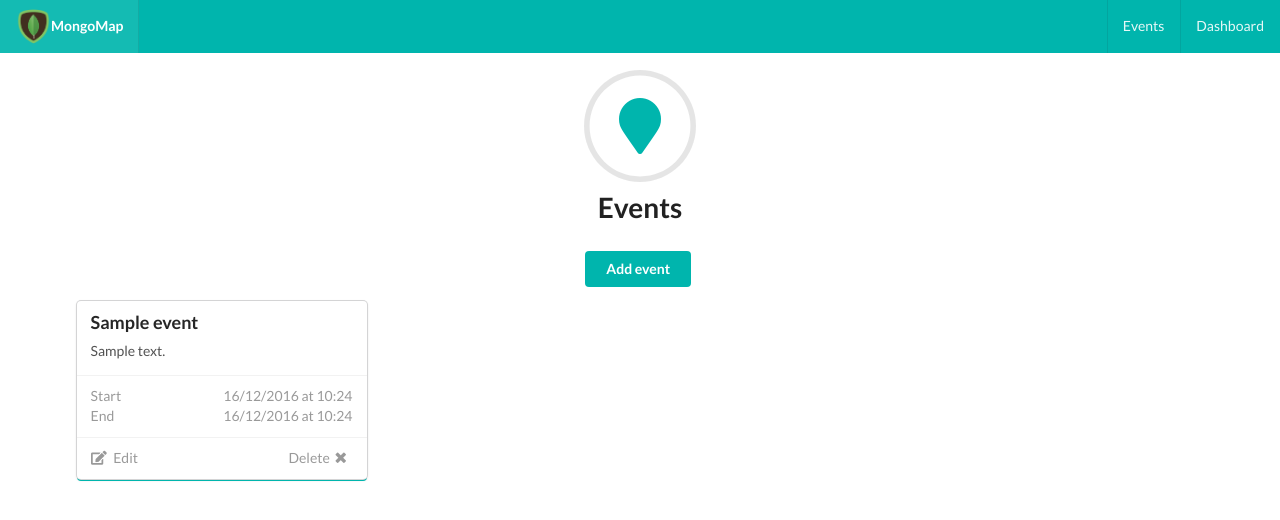
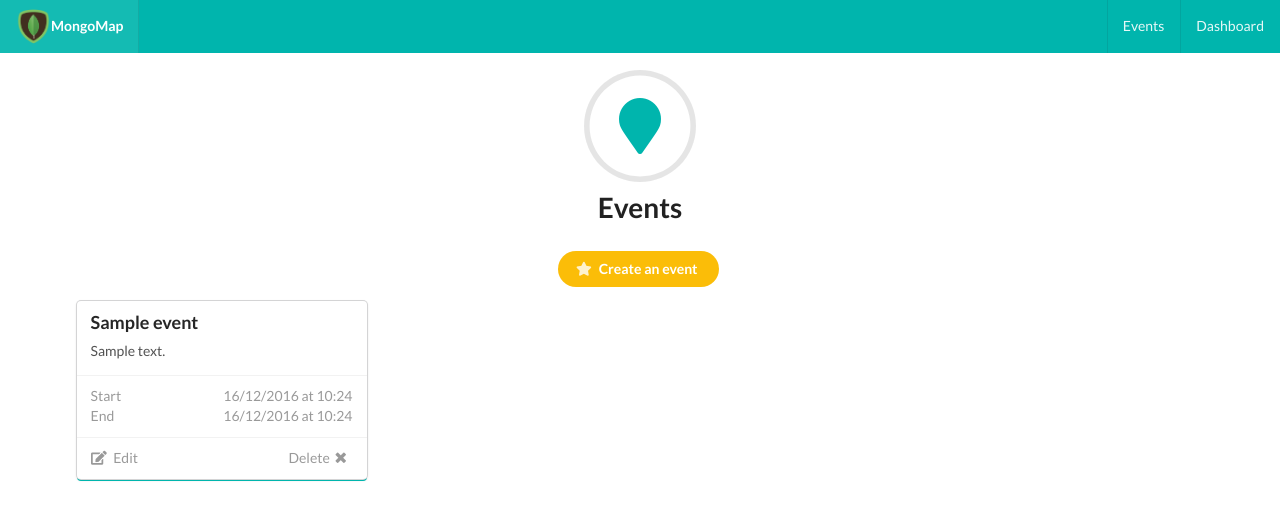
Before and after one commit to LPCISIIE/MongoMap, a PHP site: template src/App/Resources/views/Event/get.twig in a window 1280 px wide. Shown: the top 520 px of the page. Run offline with PHP 8.4, Linux system fonts and the light colour scheme; the template is opened without the code that fills it: most values are stand-ins (such as "Sample title", 1, 10 or a date in 2020); some libraries are stand-ins or nearby versions.

Commit message:
Changed header style

```diff
--- a/src/App/Resources/views/Event/get.twig
+++ b/src/App/Resources/views/Event/get.twig
@@ -7,7 +7,11 @@
         <i class="circular marker teal icon"></i>
         Events
     </h1>
-    <h2 class="ui center aligned header"><a href="{{ path_for('add_event') }}" class="ui teal button">Add event</a></h2>
+    <h2 class="ui center aligned header">
+        <a href="{{ path_for('add_event') }}" class="ui circular yellow button">
+            <i class="star icon"></i> Create an event
+        </a>
+    </h2>
 
     <div class="ui cards">
         {% for event in events %}
```
